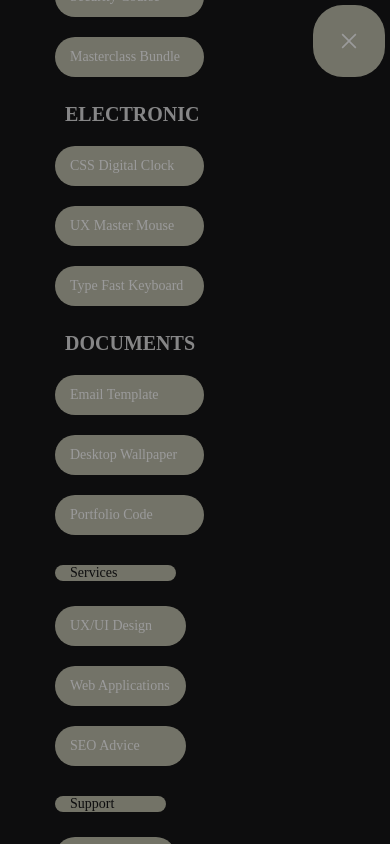
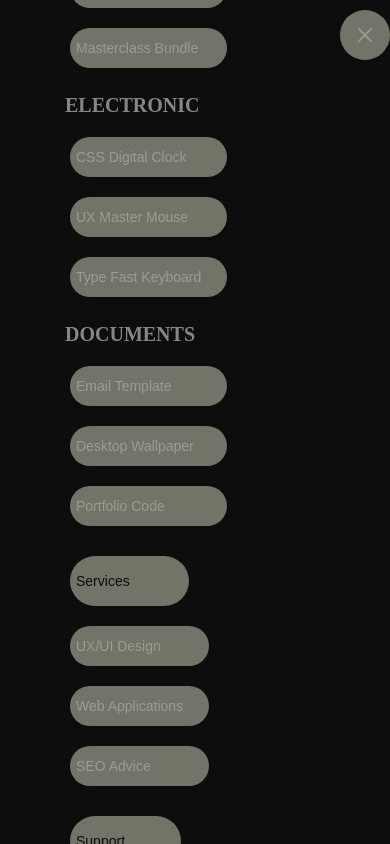
Before and after one commit to SamiraDorchalian/Navbars, a plain HTML site: page Navbar-7/index.html in a window 390 px wide. Both pictures are taken after a click on the button 349 px from the left and 41 px from the top of the page. Drawn offline with nearby package versions, Linux system fonts and the light colour scheme.

Commit message:
Navbar-7

```diff
--- a/Navbar-7/index.html
+++ b/Navbar-7/index.html
@@ -1,8 +1,8 @@
 <!DOCTYPE html>
 <html lang="en">
   <head>
-    <meta charset="UTF-8">
-    <meta name="viewport" content="width=device-width, initial-scale=1.0">
+    <meta charset="UTF-8" />
+    <meta name="viewport" content="width=device-width, initial-scale=1.0" />
     <title>Navbar-7</title>
     <link rel="preconnect" href="https://fonts.googleapis.com" />
     <link rel="preconnect" href="https://fonts.gstatic.com" crossorigin />
@@ -14,63 +14,26 @@
       href="https://fonts.googleapis.com/css2?family=Material+Symbols+Outlined"
       rel="stylesheet"
     />
-    <link rel="stylesheet" href="./style.css" >
+    <link rel="stylesheet" href="./style.css" />
   </head>
   <body>
     <nav class="navbar">
-        <button class="burger" onclick="toggleMenu()"></button>
+      <button class="burger"></button>
       <div class="dropdowns">
         <div class="dropdown">
-                <button>Products<img src="./chevron.svg"></button>
-                <div class="dropdown-menu">
-                    <div>
-                        <h2>Digital</h2>
-                        <button>Learn CSS Ebook</button>
-                        <button>Security Course</button>
-                        <button>Masterclass Bundle</button>
-                    </div>
-                    <div>
-                        <h2>Electronic</h2>
-                        <button>CSS Digital Clock</button>
-                        <button>UX Master Mouse</button>
-                        <button>Type Fast Keyboard</button>
-                    </div>
-                    <div>
-                        <h2>Documents</h2>
-                        <button>Email Template</button>
-                        <button>Desktop Wallpaper</button>
-                        <button>Portfolio Code</button>
-                    </div>
-                </div>
+          <button>Products<img src="./chevron.svg" /></button>
+          <div class="dropdown-menu" id="dropDownMenu_one"></div>
         </div>
         <div class="dropdown">
-                <button>Services
-                    <img src="./chevron.svg">
+          <button>
+            Services
+            <img src="./chevron.svg" />
           </button>
-                <div class="dropdown-menu">
-                    <div>
-                        <button>UX/UI Design</button>
-                        <button>Web Applications</button>
-                        <button>SEO Advice</button>
+          <div class="dropdown-menu" id="dropdownMenu_Two"></div>
         </div>
-                </div>
-            </div>
-            <div class="dropdown">
-                <button>Support
-                    <img src="./chevron.svg">
-                </button>
-                <div class="dropdown-menu">
-                    <div>
-                        <button>Live Messenger</button>
-                        <button>Support Email</button>
-                        <button>Request Help</button>
-                    </div>
-                </div>
-            </div>
+        <div class="dropdown" id="dropdown_Three"></div>
       </div>
     </nav>
-    <script>
-        const toggleMenu = () => document.body.classList.toggle("open");
-    </script>
+    <script src="./script.js"></script>
   </body>
 </html>
--- /dev/null
+++ b/Navbar-7/script.js
@@ -0,0 +1,59 @@
+const burgerEl = document.querySelector(".burger");
+const dropDownMenu_one = document.getElementById("dropDownMenu_one");
+const dropdownMenu_Two = document.getElementById("dropdownMenu_Two");
+const dropdown_Three = document.getElementById("dropdown_Three");
+
+const divTag_1 = document.createElement("div");
+divTag_1.innerHTML = `
+    <h2>Digital</h2>
+    <button>Learn CSS Ebook</button>
+    <button>Security Course</button>
+    <button>Masterclass Bundle</button>
+`;
+dropDownMenu_one.appendChild(divTag_1);
+
+const divTag_2 = document.createElement("div");
+divTag_2.innerHTML = `
+    <h2>Electronic</h2>
+    <button>CSS Digital Clock</button>
+    <button>UX Master Mouse</button>
+    <button>Type Fast Keyboard</button>
+`;
+dropDownMenu_one.appendChild(divTag_2);
+
+const divTag_3 = document.createElement("div");
+divTag_3.innerHTML = `
+    <h2>Documents</h2>
+    <button>Email Template</button>
+    <button>Desktop Wallpaper</button>
+    <button>Portfolio Code</button>
+`;
+dropDownMenu_one.appendChild(divTag_3);
+
+const divServicesTag = document.createElement("div");
+divServicesTag.innerHTML = `
+    <button>UX/UI Design</button>
+    <button>Web Applications</button>
+    <button>SEO Advice</button>
+`;
+dropdownMenu_Two.appendChild(divServicesTag);
+
+dropdown_Three.innerHTML = `
+    <button>
+        Support
+        <img src="./chevron.svg" />
+    </button>
+    <div class="dropdown-menu">
+        <div>
+            <button>Live Messenger</button>
+            <button>Support Email</button>
+            <button>Request Help</button>
+        </div>
+    </div>
+`;
+
+const toggleMenu = () => {
+  document.body.classList.toggle("open");
+};
+
+burgerEl.addEventListener("click", toggleMenu);
--- a/Navbar-7/style.css
+++ b/Navbar-7/style.css
@@ -1,44 +1,41 @@
-body{
+body {
   background-image: url("./5.png");
   background-position: center;
-    /* background-repeat: no-repeat; */
   background-size: cover;
   background-attachment: fixed;
-    z-index: -50;
-    opacity: 50;
   font-family: "Euclid Circular A";
 }
-button{
+button {
   border: 0;
-    padding-left: 15px;
-    margin: 5px;
+  margin: 10px 0 0 20px;
   background: #b7b7a4;
   cursor: pointer;
   line-height: 1;
   color: #0d0d0e;
-    font-family: "Euclid Circular A";
   font-size: 14px;
   display: flex;
   align-items: center;
   text-align: left;
   gap: 4px;
-    height: 100%;
+  height: 50px;
   opacity: 0.6;
   border-radius: 30px;
 }
-h2{
+h2 {
   margin: 26px 0 10px 15px;
   font-size: 20px;
   font-weight: bold;
   text-transform: uppercase;
   color: rgba(255, 255, 255, 0.5);
 }
-.navbar, .burger, .dropdowns{
+.navbar,
+.burger,
+.dropdowns {
   position: fixed;
   top: 0;
   width: 100%;
 }
-.navbar{
+.navbar {
   z-index: 0.5;
   left: 0;
   padding-left: 10px;
@@ -48,24 +45,24 @@ h2{
   background: #2d2e2e;
   color: #f9f9f9;
 }
-.burger{
+.burger {
   z-index: 6;
   right: 0;
   display: grid;
   place-items: center;
-    width: 72px;
-    height: 72px;
+  width: 50px;
+  height: 50px;
   background-image: url("./menu.svg");
   background-repeat: no-repeat;
   background-position: center;
 }
-body.open .burger{
+body.open .burger {
   background-image: url("./close.svg");
 }
-button > img{
+button > img {
   display: none;
 }
-.dropdowns{
+.dropdowns {
   left: -9999px;
   z-index: 2;
   height: 100%;
@@ -77,17 +74,17 @@ button > img{
   background: #0d0d0e;
   opacity: 0;
   visibility: hidden;
-    transition-property: opacity,visibility;
+  transition-property: opacity, visibility;
   transition-duration: 0.3s;
 }
-.dropdown{
+.dropdown {
   position: relative;
   display: flex;
   flex-direction: column;
   margin-bottom: 20px;
   border-radius: 20px;
 }
-.dropdown-menu button{
+.dropdown-menu button {
   display: block;
   width: 100%;
   color: #f9f9f9;
@@ -97,46 +94,46 @@ button > img{
   text-align: left;
   white-space: nowrap;
 }
-.dropdown-menu button:hover{
+.dropdown-menu button:hover {
   opacity: 1;
 }
-@media(width >= 500px){
-    button{
+@media (width >= 500px) {
+  button {
     font-size: 16px;
   }
 }
-@media(width >= 500px){
-    h2{
+@media (width >= 500px) {
+  h2 {
     font-size: 14px;
   }
 }
-@media(width >= 500px){
-    .burger{
+@media (width >= 500px) {
+  .burger {
     display: none;
   }
 }
-@media(width >= 500px){
-    .dropdown > button{
+@media (width >= 500px) {
+  .dropdown > button {
     padding: 0 10px 0 24px;
   }
-    button > img{
+  button > img {
     display: block;
   }
 }
-@media(width >= 500px){
-    .dropdown:hover button{
+@media (width >= 500px) {
+  .dropdown:hover button {
     opacity: 1;
   }
 }
-@media(width < 500px){
-    body.open .dropdowns{
+@media (width < 500px) {
+  body.open .dropdowns {
     opacity: 1;
     visibility: visible;
     left: 0;
   }
 }
-@media(width >= 500px){
-    .dropdowns{
+@media (width >= 500px) {
+  .dropdowns {
     position: static;
     flex-direction: row;
     justify-content: flex-start;
@@ -146,13 +143,13 @@ button > img{
     padding-left: 0;
   }
 }
-@media(width >= 500px){
-    .dropdown{
+@media (width >= 500px) {
+  .dropdown {
     height: 100%;
     flex-direction: row;
     align-items: center;
   }
-    .dropdown-menu{
+  .dropdown-menu {
     position: absolute;
     top: 72px;
     left: 0;
@@ -161,26 +158,22 @@ button > img{
     padding: 6px 24px 20px;
     margin-bottom: 0;
     justify-content: flex-start;
-        /* background: #b2b2b2; */
     opacity: 0;
     visibility: hidden;
     translate: 0 24px;
     transition: 0.3s;
   }
-    .dropdown:hover{
-        background: #b2b2b2;
-    }
-    .dropdown:hover .dropdown-menu{
+  .dropdown:hover .dropdown-menu {
     opacity: 1;
     visibility: visible;
     translate: 0 0;
   }
 }
-@media(width >= 500px){
-    .dropdown-menu button{
+@media (width >= 500px) {
+  .dropdown-menu button {
     opacity: 0.6;
   }
-    .dropdown:hover .button{
+  .dropdown:hover .button {
     opacity: 1;
   }
 }
```
Lines whose indentation alone changed are shown as unchanged.
